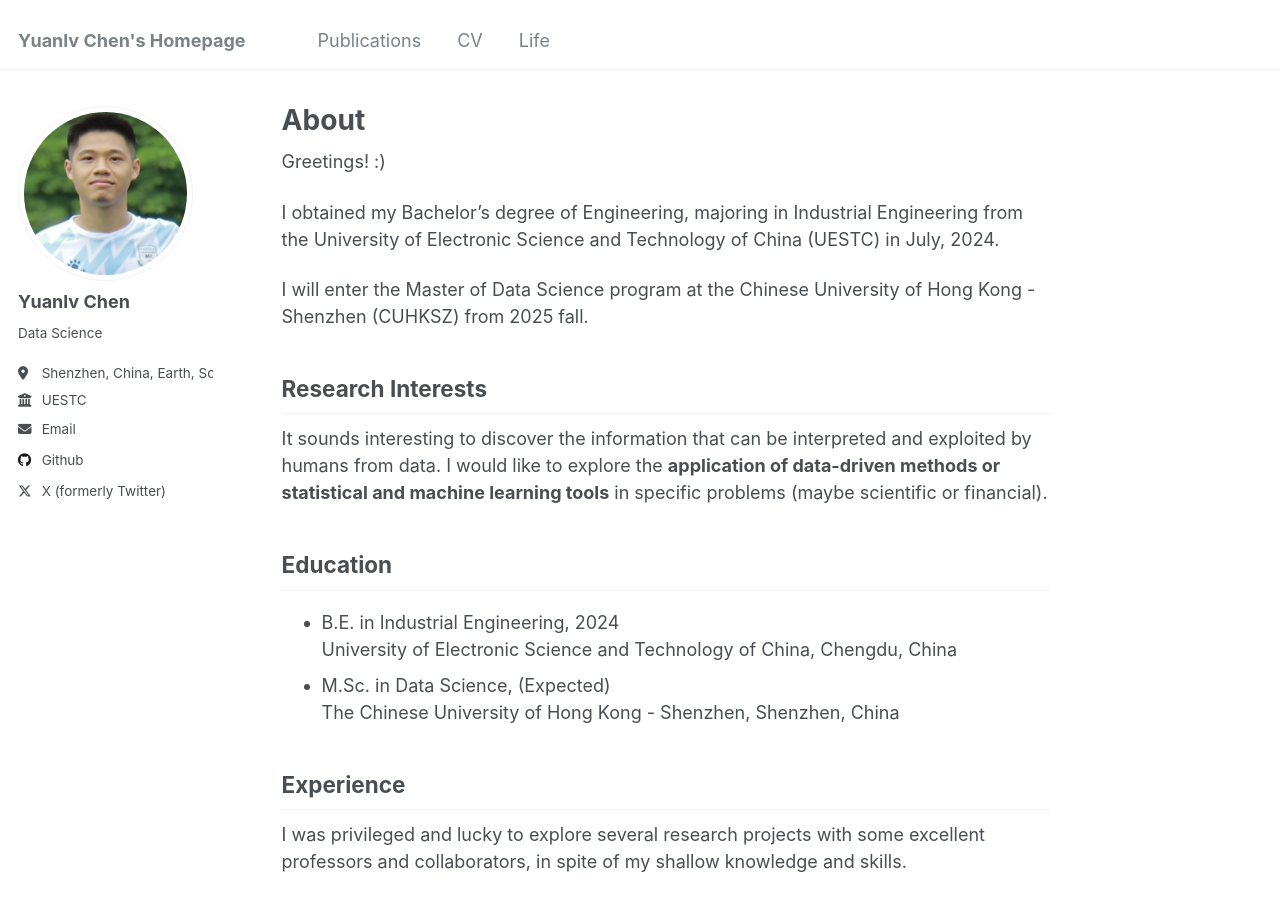
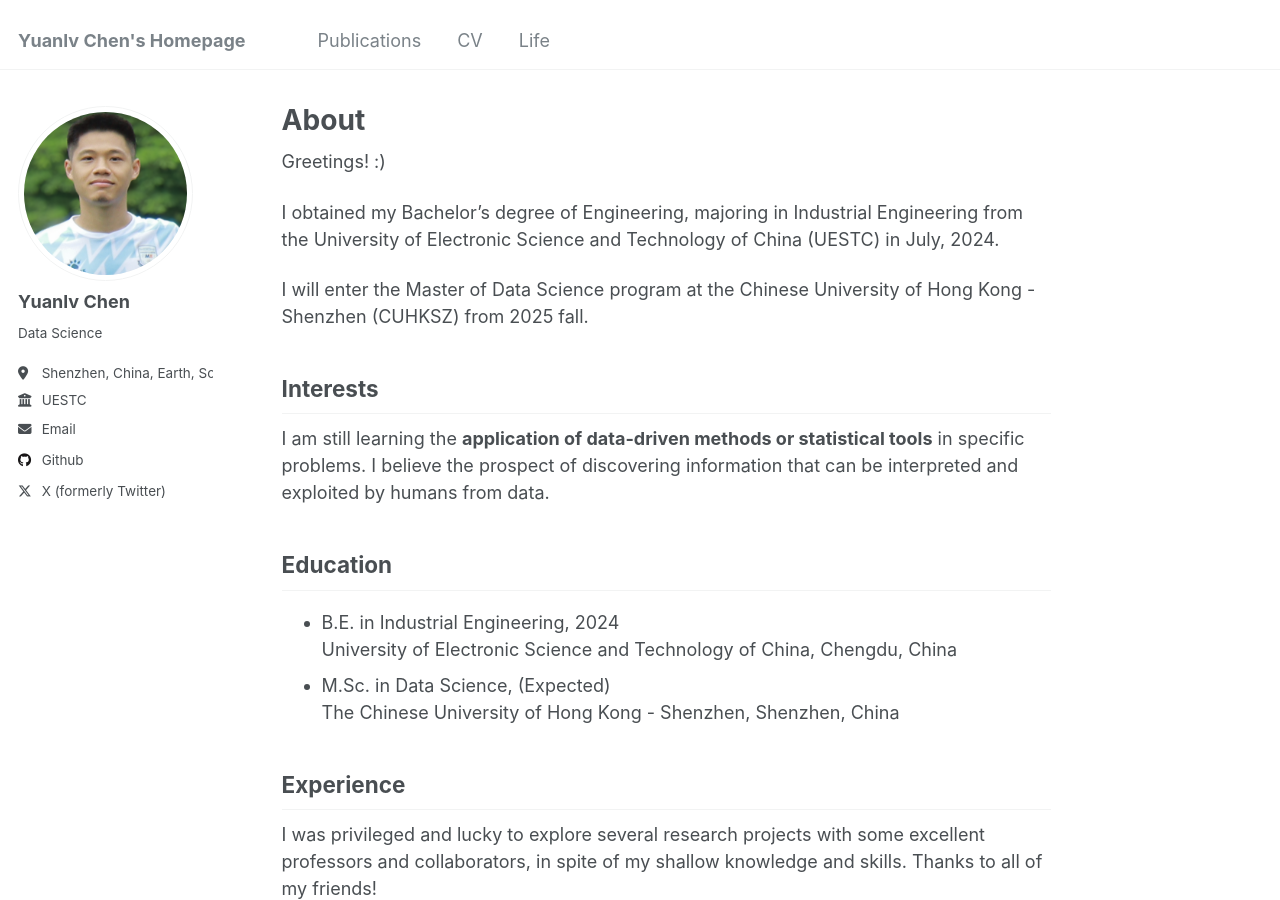
Before and after one commit to YLchen22/YLchen22.github.io, a Jekyll site: the page built from _pages/about.md, in a window 1280 px wide and 900 px high. Built offline with Jekyll 4.4.1, drawn with Linux system fonts in a browser that asks for light colours.

Commit message:
Update about.md

```diff
--- a/_pages/about.md
+++ b/_pages/about.md
@@ -13,9 +13,9 @@ I obtained my Bachelor's degree of Engineering, majoring in Industrial Engineeri
 
 I will enter the Master of Data Science program at the Chinese University of Hong Kong - Shenzhen (CUHKSZ) from 2025 fall.
 
-Research Interests
+Interests
 ------
-It sounds interesting to discover the information that can be interpreted and exploited by humans from data. I would like to explore the **application of data-driven methods or statistical and machine learning tools** in specific problems (maybe scientific or financial).
+I am still learning the **application of data-driven methods or statistical tools** in specific problems. I believe the prospect of discovering information that can be interpreted and exploited by humans from data.
 
 Education
 ------
@@ -24,7 +24,7 @@ Education
 
 Experience
 ------
-I was privileged and lucky to explore several research projects with some excellent professors and collaborators, in spite of my shallow knowledge and skills.
+I was privileged and lucky to explore several research projects with some excellent professors and collaborators, in spite of my shallow knowledge and skills. Thanks to all of my friends!
 
 * Research Assistant: 2022 ~
   * Center for System Reliability and Safety, School of Mechanical and Electrical Engineering, UESTC
```
